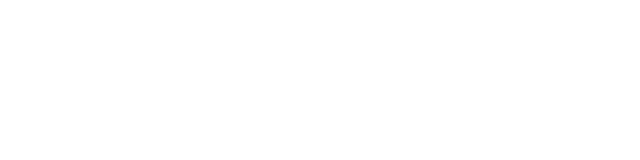
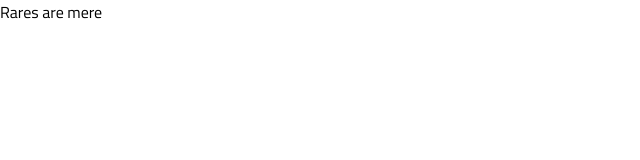
Before and after one commit to codewaves-io/codewaves-website, a Next.js app: page / in a window 1280 px wide. Shown: the top 160 px of the page, without its empty margins (0-640 px from the left). Built offline with nearby package versions, Linux system fonts and the light colour scheme.

Commit message:
Extended fonts and colors on tailwind default theme

```diff
--- a/next.config.js
+++ b/next.config.js
@@ -1,4 +1,5 @@
 /** @type {import('next').NextConfig} */
-const nextConfig = {}
 
-module.exports = nextConfig
+const nextConfig = {};
+
+module.exports = nextConfig;
--- a/src/app/layout.tsx
+++ b/src/app/layout.tsx
@@ -1,8 +1,14 @@
 import type { Metadata } from 'next';
-import { Inter } from 'next/font/google';
+import { Titillium_Web } from 'next/font/google';
 import './global.css';
 
-const inter = Inter({ subsets: ['latin'] });
+const titillium = Titillium_Web({
+  weight: ['400', '700'],
+  style: ['normal', 'italic'],
+  subsets: ['latin'],
+  display: 'swap',
+  variable: '--font-titillium',
+});
 
 type Props = {
   children: React.ReactNode;
@@ -10,14 +16,13 @@ type Props = {
 
 export const metadata: Metadata = {
   title: 'Codewaves',
-  description:
-    'Pregateste te pentru examenul de bacalaureat cu ajutorul inteligentei artificiale.',
+  description: 'Pregateste te pentru examenul de bacalaureat cu ajutorul inteligentei artificiale.',
 };
 
 export default function RootLayout({ children }: Props) {
   return (
     <html lang="en">
-      <body className={inter.className}>{children}</body>
+      <body className={titillium.className}>{children}</body>
     </html>
   );
 }
--- a/src/app/page.tsx
+++ b/src/app/page.tsx
@@ -1,3 +1,7 @@
 export default function Home() {
-  return <div></div>;
+  return (
+    <div>
+      <h1>Rares are mere</h1>
+    </div>
+  );
 }
--- a/tailwind.config.js
+++ b/tailwind.config.js
@@ -2,7 +2,31 @@
 module.exports = {
   content: ['./src/**/*.{js,ts,jsx,tsx,mdx}'],
   theme: {
-    extend: {},
+    screens: {
+      sm: '480px',
+      md: '768px',
+      lg: '976px',
+      xl: '1440px',
+    },
+    extend: {
+      spacing: {
+        128: '32rem',
+        144: '36rem',
+      },
+      borderRadius: {
+        '4xl': '2rem',
+      },
+      fontFamily: {
+        primary: 'var(--font-titillium)',
+      },
+      colors: {
+        secondary: '#F3F8FF',
+        accent: '#F5C070',
+        primary: {
+          500: '#6658EA',
+          900: '#1B1642',
+        },
+      },
+    },
   },
-  plugins: [],
 };
```
Also changed, not shown: 1 other file (tests, documents, lock files or other folders).
